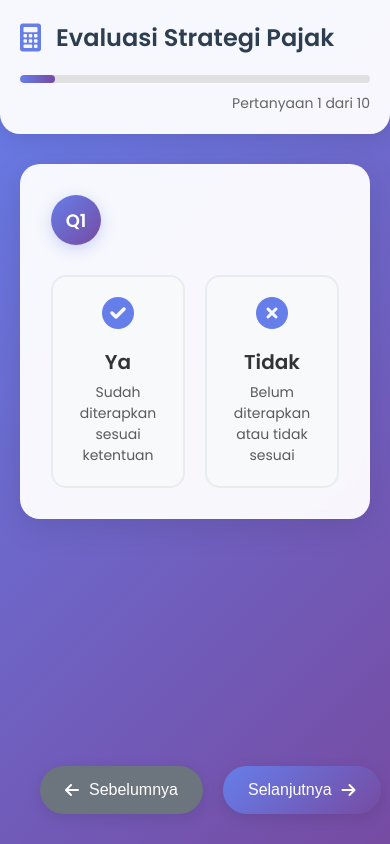
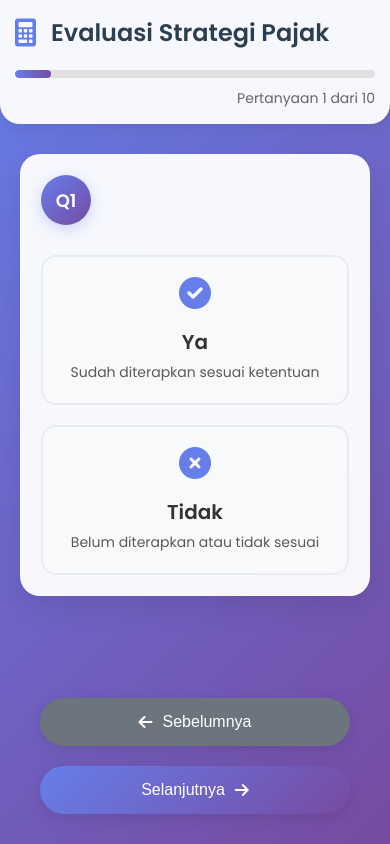
Before and after one commit to yudiseka/tesamanpajak, a plain HTML site: page index.html in a window 390 px wide. Drawn offline with Linux system fonts and the light colour scheme.

Commit message:
Update style.css

```diff
--- a/style.css
+++ b/style.css
@@ -324,3 +324,27 @@ body {
 }
 
 @media (max-width: 768px) {
+  .options-container {
+    grid-template-columns: 1fr;
+  }
+
+  .navigation {
+    flex-direction: column;
+  }
+
+  .nav-btn {
+    justify-content: center;
+  }
+
+  .question-text {
+    font-size: 16px;
+  }
+
+  .header {
+    padding: 15px;
+  }
+
+  .question-card, .result-card {
+    padding: 20px;
+  }
+}
```
